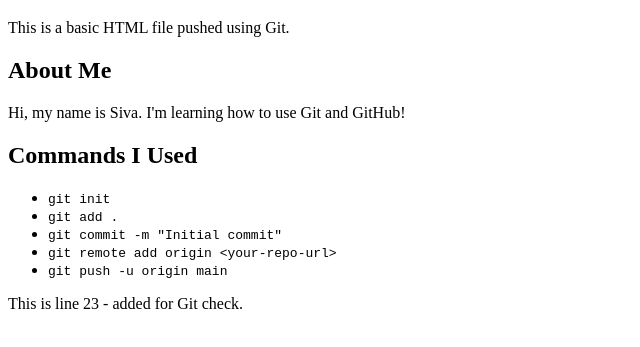
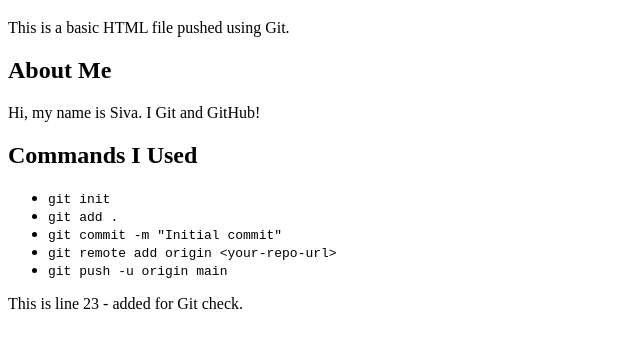
Before and after one commit to siva-arun-s/krishna, a plain HTML site: page index.html in a window 1280 px wide. Shown: the part 61-408 px from the top of the page, without its empty margins (0-640 px from the left). Drawn offline with Linux system fonts and the light colour scheme.

```diff
--- a/index.html
+++ b/index.html
@@ -9,7 +9,7 @@
   <p>This is a basic HTML file pushed using Git.</p>
 
   <h2>About Me</h2>
-  <p>Hi, my name is Siva. I'm learning how to use Git and GitHub!</p>
+  <p>Hi, my name is Siva. I Git and GitHub!</p>
 
   <h2>Commands I Used</h2>
   <ul>
```
Also changed, not shown: 1 other file.
